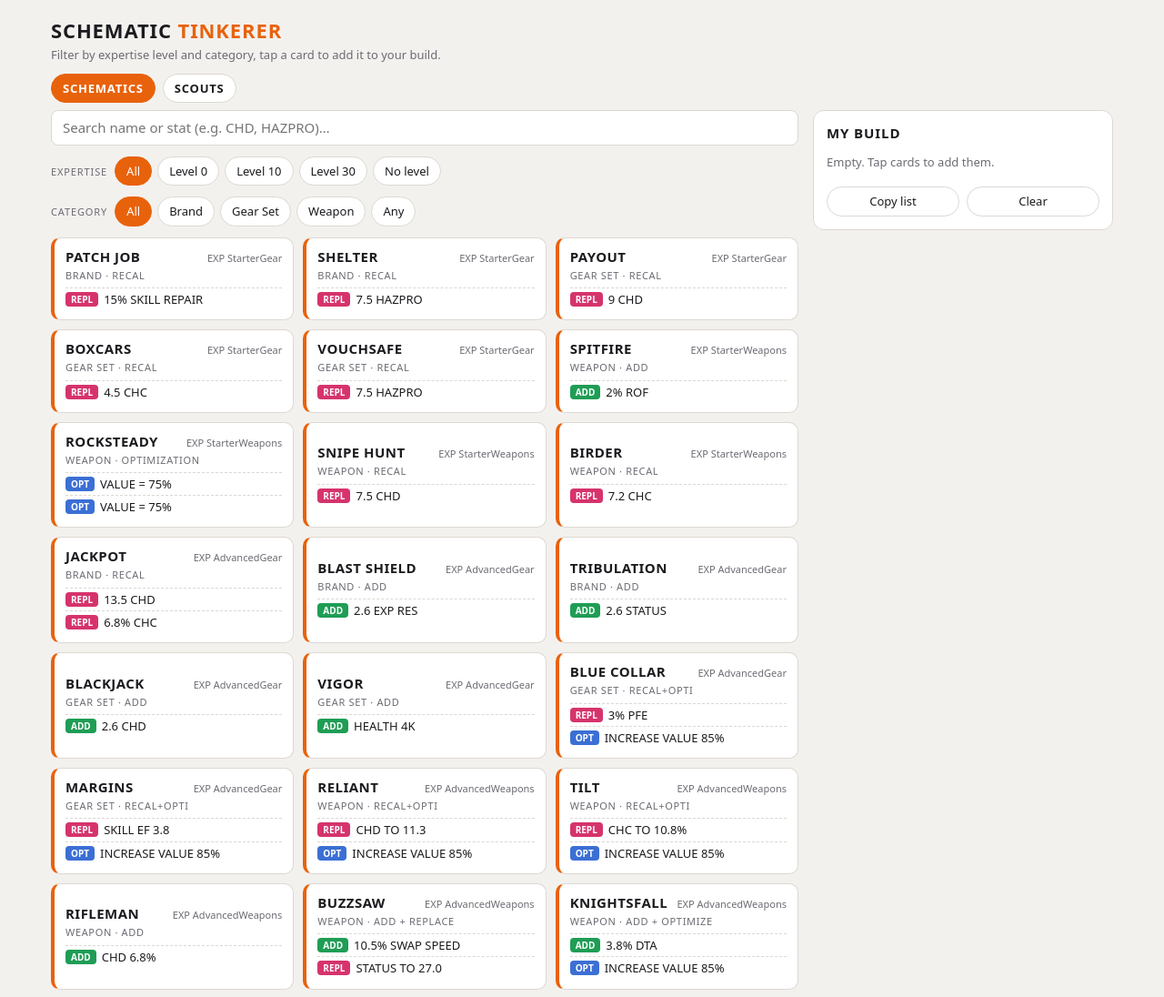
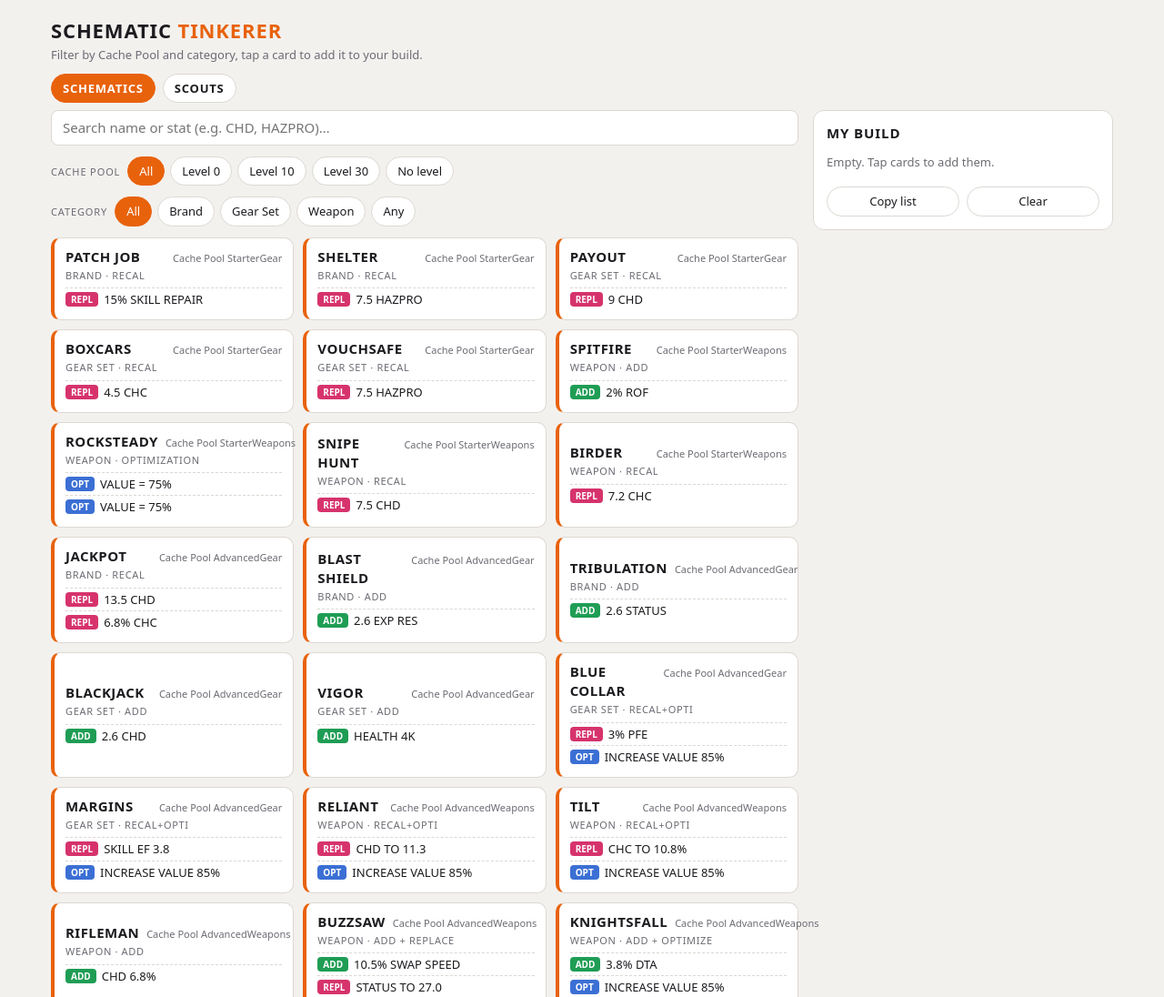
Before and after one commit to aporefubi-cmd/SchematicsTD2, a plain HTML site: page index.html in a window 1280 px wide. Shown: the top 1096 px of the page at 91% size. Drawn offline with Linux system fonts and the light colour scheme.

Commit message:
Change 'Expertise' to 'Cache Pool' in index.html

```diff
--- a/index.html
+++ b/index.html
@@ -60,7 +60,7 @@ nav .chip{font-weight:700;text-transform:uppercase;letter-spacing:.06em}
 <body>
 <header>
 <h1>Schematic <span>Tinkerer</span></h1>
-<div class="sub">Filter by expertise level and category, tap a card to add it to your build.</div>
+<div class="sub">Filter by Cache Pool and category, tap a card to add it to your build.</div>
 </header>
 <nav><button class="chip on" id="tabS">Schematics</button><button class="chip" id="tabT">Scouts</button></nav>
 <div class="wrap" id="pgS">
@@ -68,7 +68,7 @@ nav .chip{font-weight:700;text-transform:uppercase;letter-spacing:.06em}
 <div class="bar">
 <input id="q" type="search" placeholder="Search name or stat (e.g. CHD, HAZPRO)…">
 </div>
-<div class="bar"><span class="lbl">Expertise</span><div class="grp" id="fx"></div></div>
+<div class="bar"><span class="lbl">Cache Pool</span><div class="grp" id="fx"></div></div>
 <div class="bar"><span class="lbl">Category</span><div class="grp" id="fc"></div></div>
 <div class="bar" id="rowS" style="display:none"><span class="lbl">Type</span><div class="grp" id="fs"></div></div>
 <div class="grid" id="grid"></div>
@@ -170,7 +170,7 @@ if(st.s!=="all"&&r[2]!=="Any"&&r[2]!==st.c&&r[2]!==st.c+" · "+st.s)return false
 if(q&&!(r[0]+" "+r[2]+" "+r[4].join(" ")).toLowerCase().includes(q))return false;
 return true});
 const cardH=r=>`<button class="card${st.sel.has(r[0])?" sel":""}" data-n="${r[0]}">
-<div class="top"><span class="nm">${r[0]}</span><span class="xp">${r[1]===null?"—":"EXP "+r[1]}</span></div>
+<div class="top"><span class="nm">${r[0]}</span><span class="xp">${r[1]===null?"—":"Cache Pool "+r[1]}</span></div>
 <div class="meta">${r[2]} · ${r[3]}</div>${r[4].map(slotHtml2).join("")}</button>`;
 const isG=r=>r[2]===st.c||r[2]==="Any";
 const gen=st.s==="all"?[]:rows.filter(isG),spec=st.s==="all"?rows:rows.filter(r=>!isG(r));
@@ -178,7 +178,7 @@ $("grid").innerHTML=(spec.map(cardH).join("")+(gen.length?`<div class="sec">Work
 document.querySelectorAll(".card").forEach(c=>c.onclick=()=>{const n=c.dataset.n;st.sel.has(n)?st.sel.delete(n):st.sel.add(n);save();render()});
 const picks=D.filter(r=>st.sel.has(r[0]));
 $("cnt").textContent=picks.length?"("+picks.length+")":"";
-$("list").innerHTML=picks.length?picks.map(r=>`<div class="item"><button data-r="${r[0]}" title="Remove">×</button><b>${r[0]}</b> <span class="xp">${r[1]===null?"":"EXP "+r[1]}</span><div class="meta" style="margin:0">${r[2]}</div>${r[4].join(" → ")}</div>`).join(""):'<div class="empty">Empty. Tap cards to add them.</div>';
+$("list").innerHTML=picks.length?picks.map(r=>`<div class="item"><button data-r="${r[0]}" title="Remove">×</button><b>${r[0]}</b> <span class="xp">${r[1]===null?"":"Cache Pool "+r[1]}</span><div class="meta" style="margin:0">${r[2]}</div>${r[4].join(" → ")}</div>`).join(""):'<div class="empty">Empty. Tap cards to add them.</div>';
 document.querySelectorAll("[data-r]").forEach(b=>b.onclick=()=>{st.sel.delete(b.dataset.r);save();render()});
 }
 $("q").oninput=e=>{st.q=e.target.value;render()};
```
